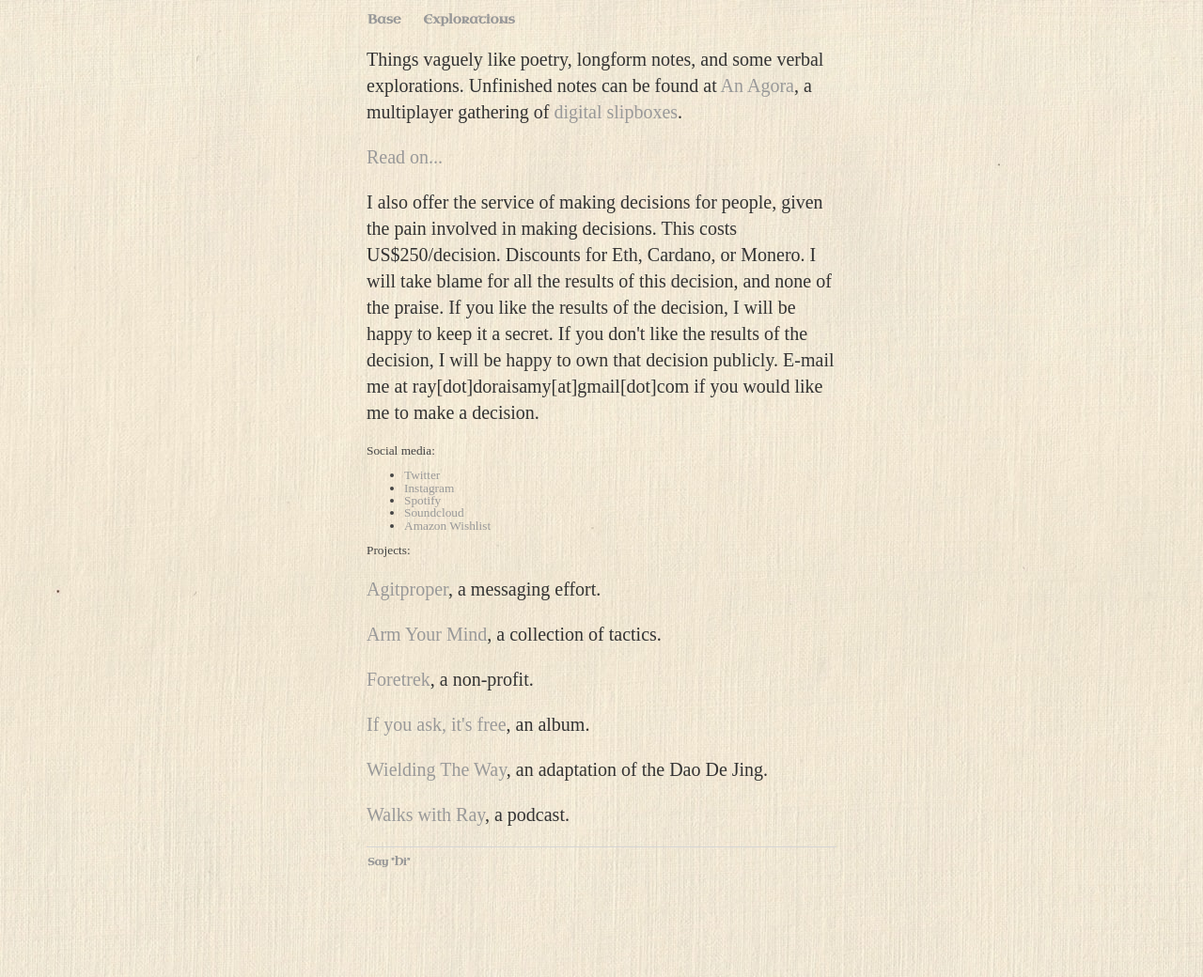
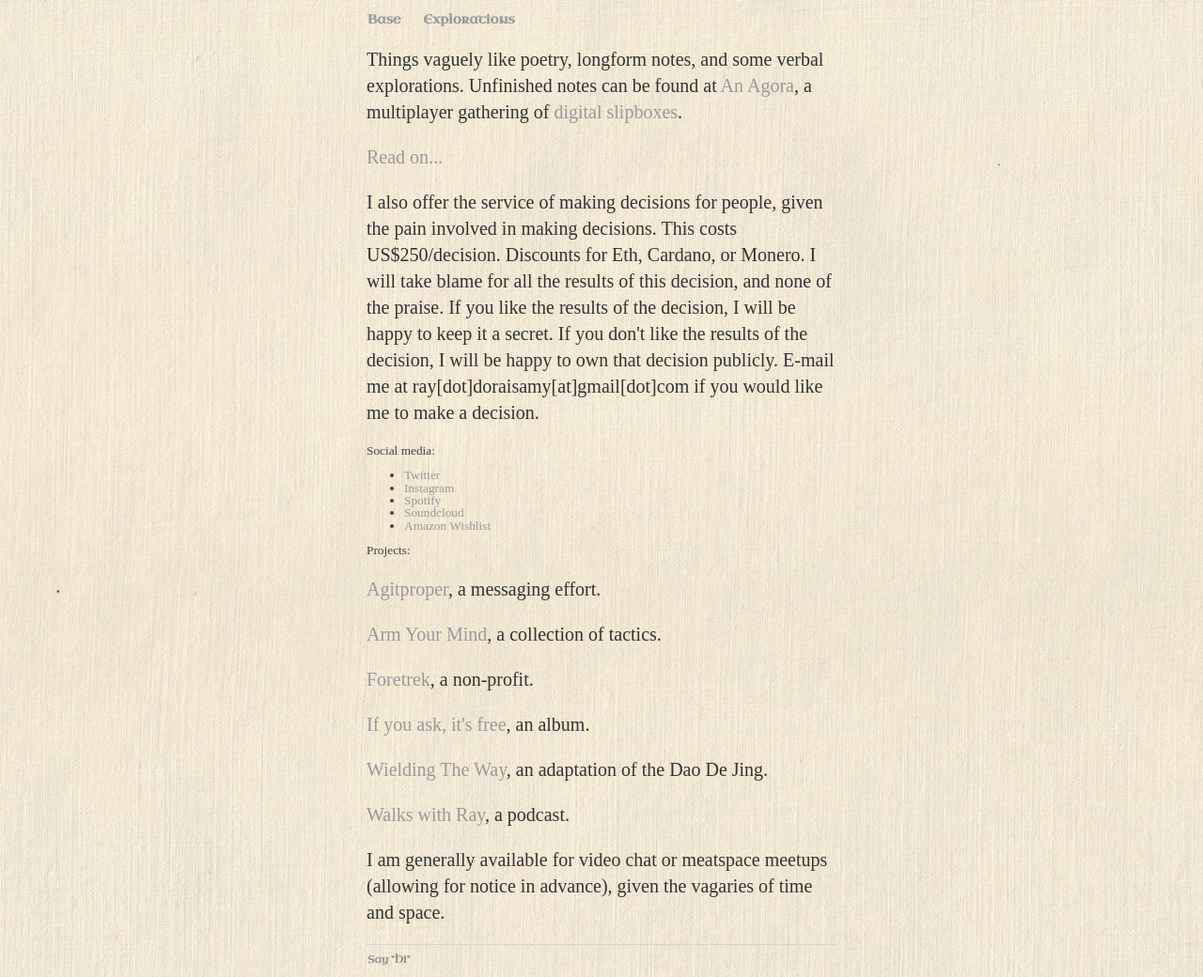
Before and after one commit to ray-dorai/ray-dorai.github.io, a Jekyll site: the page built from index.html, in a window 1280 px wide. Shown: the whole page at 94% size. Built offline with Jekyll 4.4.1, drawn with Linux system fonts in a browser that asks for light colours; some web fonts are replaced.

Commit message:
Update index.html

```diff
--- a/index.html
+++ b/index.html
@@ -23,5 +23,7 @@ title: Ray Doraisamy
 	        <p><a href="https://www.amazon.com/dp/B09HCL6HS2/ref=cm_sw_r_tw_dp_7FTXV1X6M9MHGNC0YS0D">Wielding The Way</a>, an adaptation of the Dao De Jing.</p>
 	        <p><a href="https://anchor.fm/walkswithray">Walks with Ray</a>, a podcast.</p>
 
+	<p>I am generally available for video chat or meatspace meetups (allowing for notice in advance), given the vagaries of time and space.</p>
+
 
 </div><!-- /.blurb -->
```
